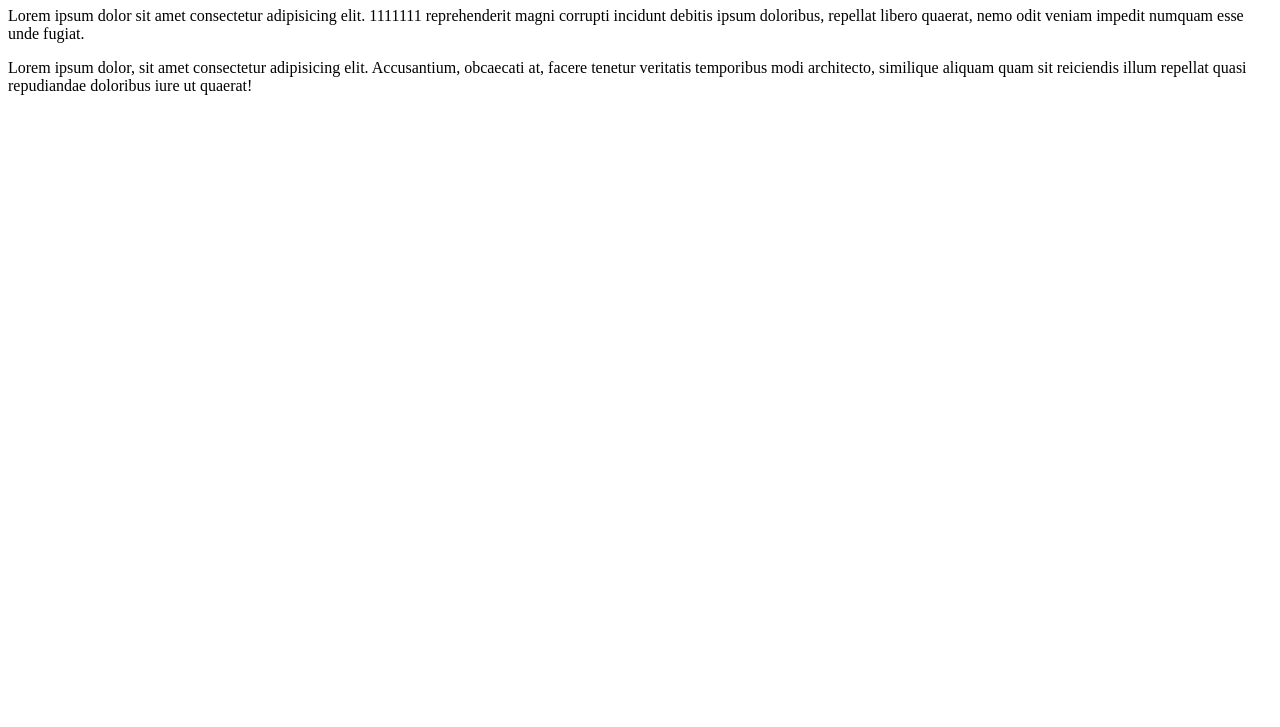
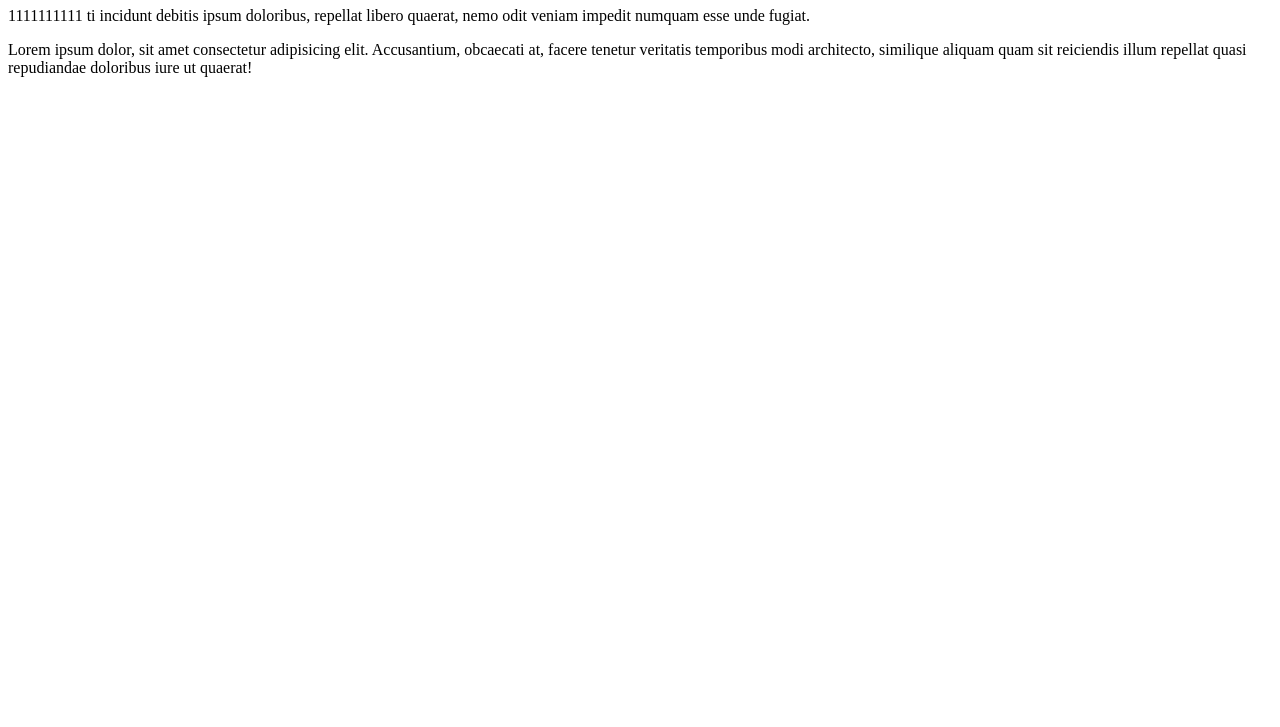
Before and after one commit to claudio-andr/claudio-andr, a plain HTML site: page index.html in a window 1280 px wide. Shown: the part 73-800 px from the top of the page. Drawn offline with Linux system fonts and the light colour scheme.

Commit message:
1111111 en amster

```diff
--- a/index.html
+++ b/index.html
@@ -8,7 +8,7 @@
 </head>
 <body>
     <h1>hooola</h1>
-    <p>Lorem ipsum dolor sit amet consectetur adipisicing elit. 1111111 reprehenderit magni corrupti incidunt debitis ipsum doloribus, repellat libero quaerat, nemo odit veniam impedit numquam esse unde fugiat.</p>
+    <p>1111111111 ti incidunt debitis ipsum doloribus, repellat libero quaerat, nemo odit veniam impedit numquam esse unde fugiat.</p>
 <p>Lorem ipsum dolor, sit amet consectetur adipisicing elit. Accusantium, obcaecati at, facere tenetur veritatis temporibus modi architecto, similique aliquam quam sit reiciendis illum repellat quasi repudiandae doloribus iure ut quaerat!</p>
 </body>
 </html>
```
